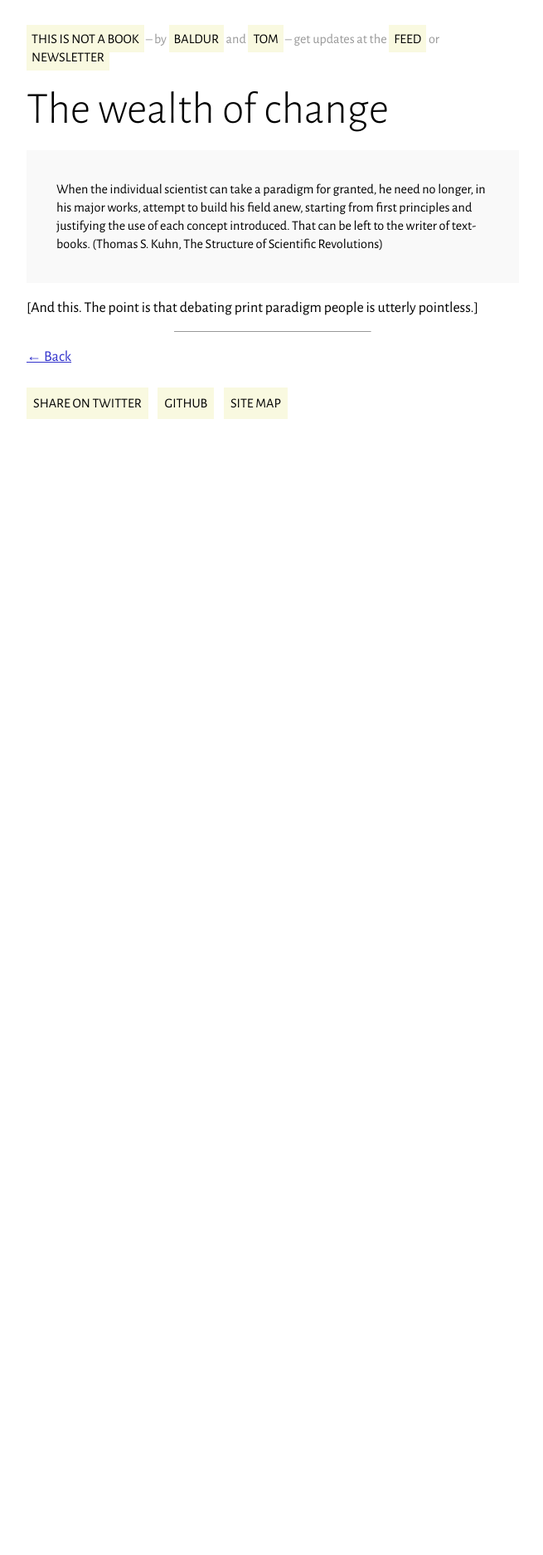
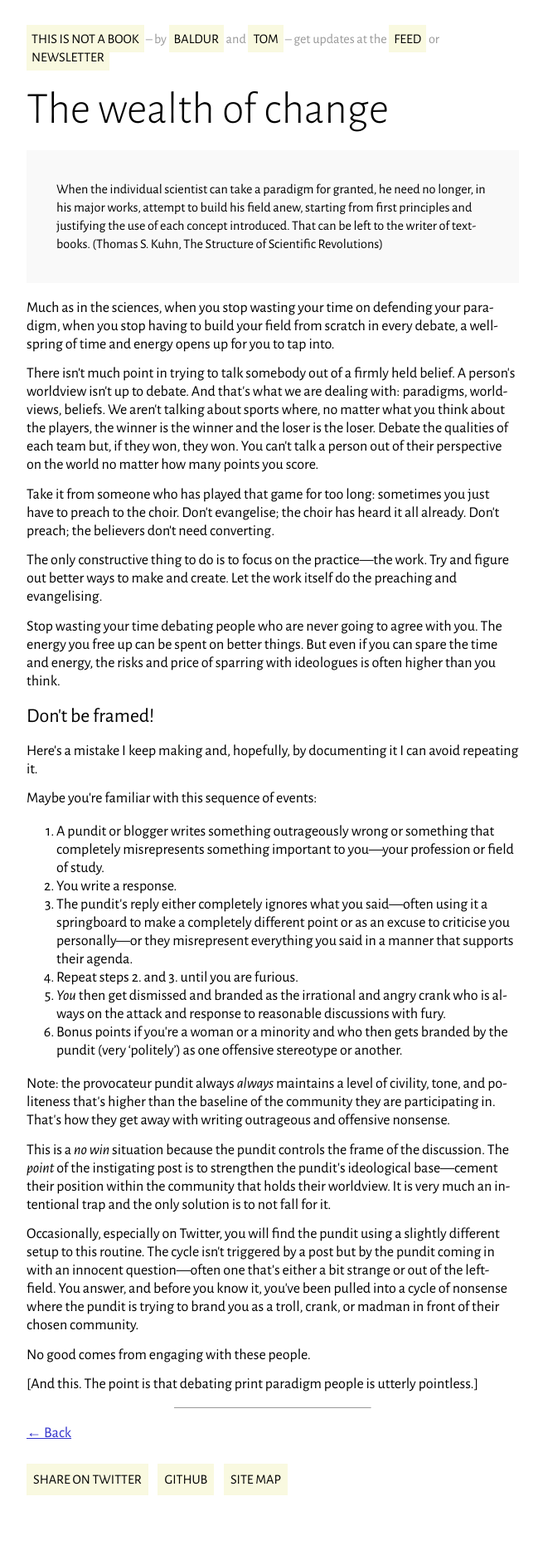
Before and after one commit to baldurbjarnason/this-is-not-a-book, a Jekyll site: the page built from This_is_not_a_disruption/The_wealth_of_change.md, in a window 1280 px wide. Shown: the whole page at 83% size, without its empty margins (311-966 px from the left). Built offline with Jekyll 4.4.1, drawn with Linux system fonts in a browser that asks for light colours; before the commit the page ends 900 px from its top, so only the background shows below that.

Commit message:
Extended the "wealth of change" post.

```diff
--- a/This_is_not_a_disruption/The_wealth_of_change.md
+++ b/This_is_not_a_disruption/The_wealth_of_change.md
@@ -10,5 +10,43 @@ category: This_is_not_a_disruption
 > introduced. That can be left to the writer of textbooks. (Thomas S.
 > Kuhn, The Structure of Scientific Revolutions)
 
+Much as in the sciences, when you stop wasting your time on defending your paradigm, when you stop having to build your field from scratch in every debate, a wellspring of time and energy opens up for you to tap into.
+
+There isn't much point in trying to talk somebody out of a firmly held belief. A person's worldview isn't up to debate. And that's what we are dealing with: paradigms, worldviews, beliefs. We aren't talking about sports where, no matter what you think about the players, the winner is the winner and the loser is the loser. Debate the qualities of each team but, if they won, they won. You can't talk a person out of their perspective on the world no matter how many points you score.
+
+Take it from someone who has played that game for too long: sometimes you just have to preach to the choir. Don't evangelise; the choir has heard it all already. Don't preach; the believers don't need converting.
+
+The only constructive thing to do is to focus on the practice—the work. Try and figure out better ways to make and create. Let the work itself do the preaching and evangelising.
+
+Stop wasting your time debating people who are never going to agree with you. The energy you free up can be spent on better things. But even if you can spare the time and energy, the risks and price of sparring with ideologues is often higher than you think.
+
+## Don't be framed!
+
+Here's a mistake I keep making and, hopefully, by documenting it I can avoid repeating it.
+
+Maybe you're familiar with this sequence of events:
+
+1. A pundit or blogger writes something outrageously wrong or something that completely misrepresents something important to you—your profession or field of study.
+
+2. You write a response.
+
+3. The pundit's reply either completely ignores what you said—often using it a springboard to make a completely different point or as an excuse to criticise you personally—or they misrepresent everything you said in a manner that supports their agenda.
+
+4. Repeat steps 2. and 3. until you are furious.
+
+5. *You* then get dismissed and branded as the irrational and angry crank who is always on the attack and response to reasonable discussions with fury.
+
+6. Bonus points if you're a woman or a minority and who then gets branded by the pundit (very 'politely') as one offensive stereotype or another.
+
+Note: the provocateur pundit always *always* maintains a level of civility, tone, and politeness that's higher than the baseline of the community they are participating in. That's how they get away with writing outrageous and offensive nonsense.
+
+This is a *no win* situation because the pundit controls the frame of the discussion. The *point* of the instigating post is to strengthen the pundit's ideological base—cement their position within the community that holds their worldview. It is very much an intentional trap and the only solution is to not fall for it.
+
+Occasionally, especially on Twitter, you will find the pundit using a slightly different setup to this routine. The cycle isn't triggered by a post but by the pundit coming in with an innocent question—often one that's either a bit strange or out of the left-field. You answer, and before you know it, you've been pulled into a cycle of nonsense where the pundit is trying to brand you as a troll, crank, or madman in front of their chosen community.
+
+No good comes from engaging with these people.
+
+
+
 \[And this. The point is that debating print paradigm people is utterly
 pointless.\]
```
